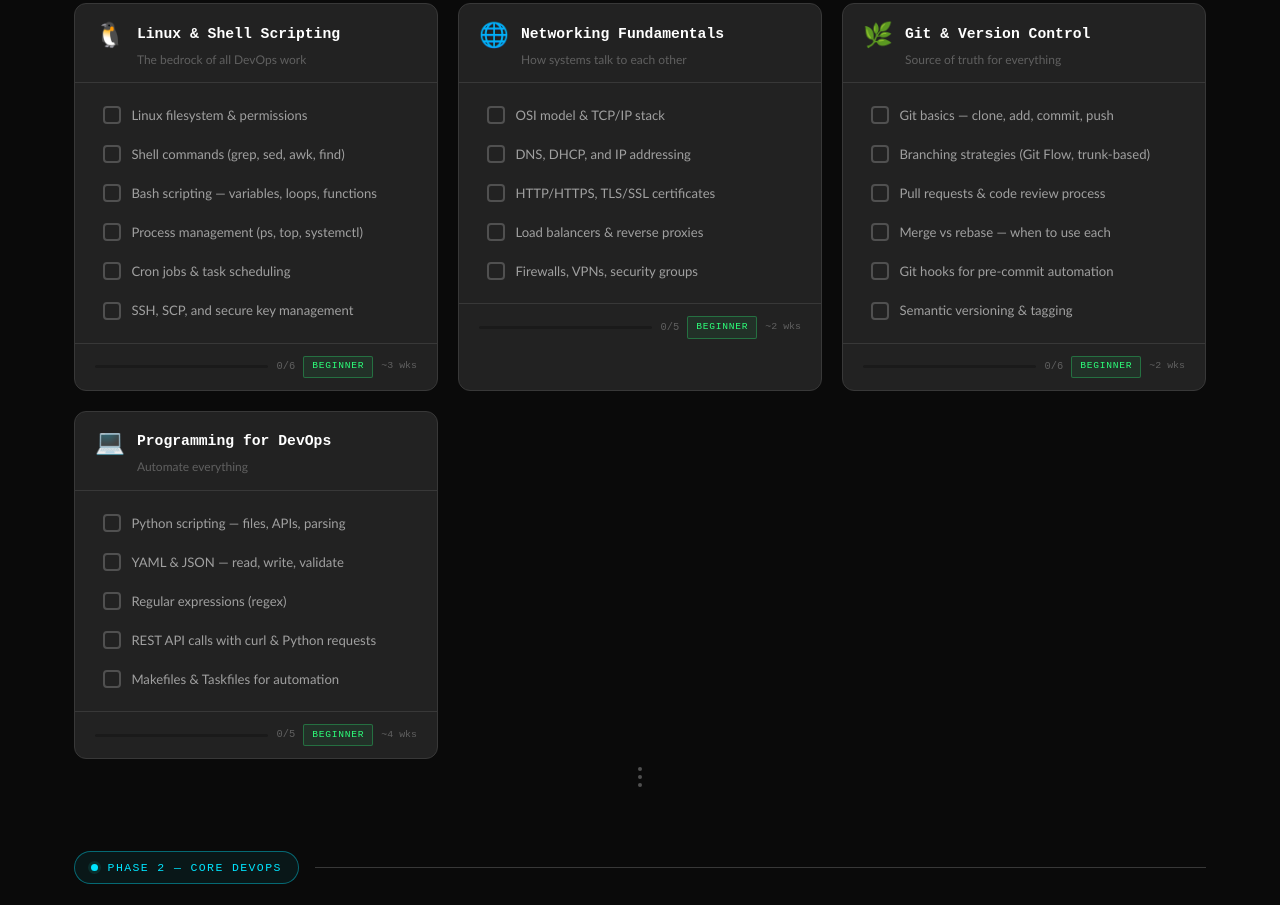
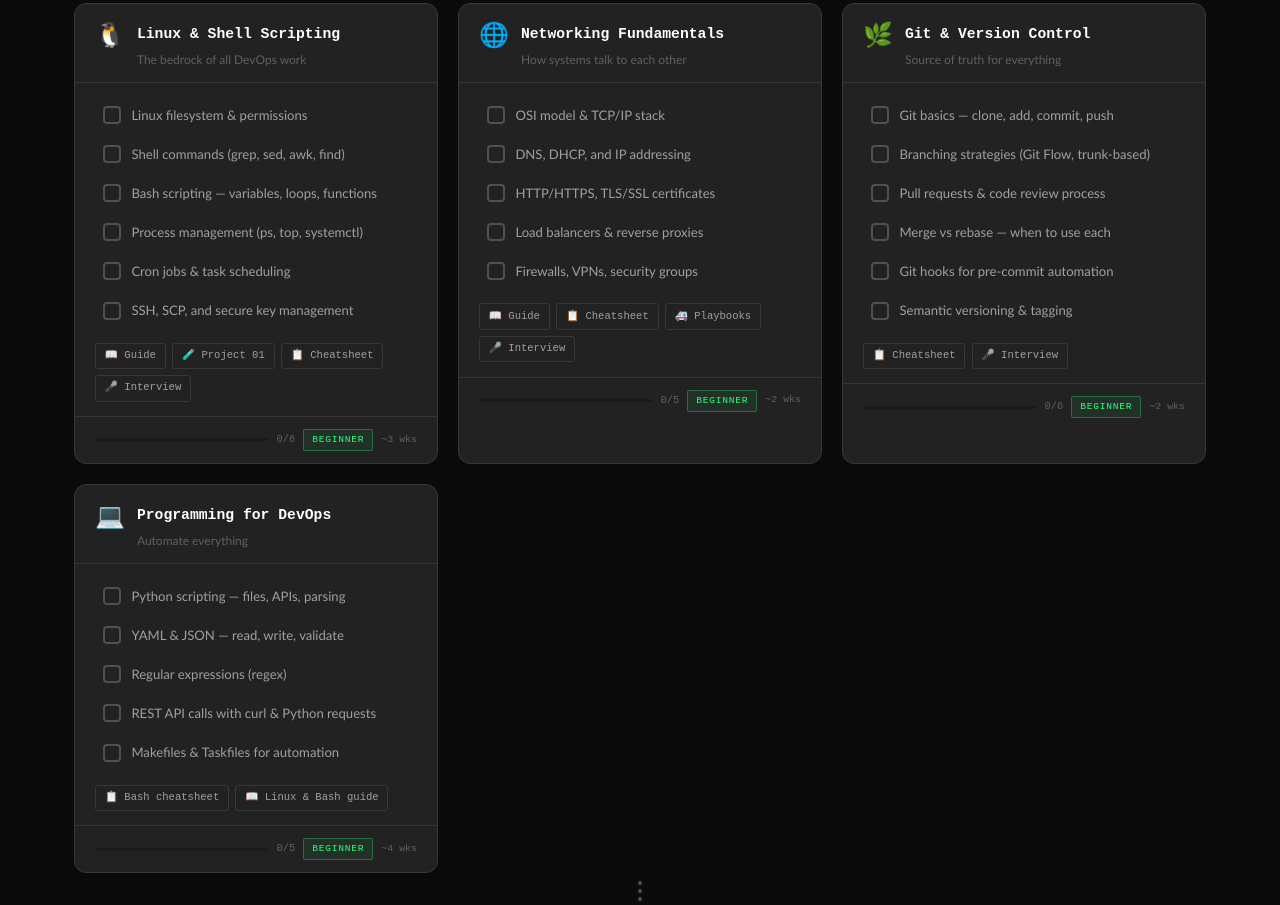
Before and after one commit to saadhussain07/devops_site, a plain HTML site: page roadmap.html in a window 1280 px wide. Shown: the part 969-1874 px from the top of the page. Drawn offline with Linux system fonts and the light colour scheme.

Commit message:
Roadmap: link every skill area to its guide, project, cheatsheet and interview prep
Each of the 17 skill cards now shows links to the matching learning
material. Also correct the skill count from '80+' to the 95 the
tracker actually counts.

Co-Authored-By: Claude Opus 5.5 <noreply@anthropic.com>
Claude-Session: https://claude.ai/code/session_016Le4ebuVBvTqc4a3Q8F1Aj

```diff
--- a/roadmap.html
+++ b/roadmap.html
@@ -272,6 +272,24 @@
       opacity: 0.75;
     }
 
+    .skill-links {
+      display: flex;
+      flex-wrap: wrap;
+      gap: 0.4rem;
+      padding: 0 1.25rem 0.9rem;
+    }
+    .skill-links a {
+      font-family: var(--font-mono);
+      font-size: 0.66rem;
+      padding: 0.2rem 0.55rem;
+      border: 1px solid var(--border);
+      border-radius: 3px;
+      color: var(--text-secondary);
+      text-decoration: none;
+      transition: all var(--transition);
+    }
+    .skill-links a:hover { border-color: var(--accent-green); color: var(--accent-green); }
+
     .skill-card-footer {
       padding: 0.75rem 1.25rem;
       border-top: 1px solid var(--border);
@@ -530,7 +548,7 @@
         <div class="summary-stat-label">Skill Areas</div>
       </div>
       <div class="summary-stat">
-        <div class="summary-stat-val">80+</div>
+        <div class="summary-stat-val">95</div>
         <div class="summary-stat-label">Individual Skills</div>
       </div>
       <div class="summary-stat">
@@ -586,6 +604,7 @@
               <li class="skill-item" data-skill="linux-6"><span class="skill-checkbox"></span>SSH, SCP, and secure key management</li>
             </ul>
           </div>
+          <div class="skill-links" aria-label="Learn this"><a href="blog-linux-for-devops.html">📖 Guide</a><a href="projects.html#linux-automation">🧪 Project 01</a><a href="cheatsheets.html#linux">📋 Cheatsheet</a><a href="interview.html#linux">🎤 Interview</a></div>
           <div class="skill-card-footer">
             <div class="skill-progress-mini"><div class="skill-progress-fill" style="width:0%"></div></div>
             <span class="skill-progress-txt">0/6</span>
@@ -612,6 +631,7 @@
               <li class="skill-item" data-skill="net-5"><span class="skill-checkbox"></span>Firewalls, VPNs, security groups</li>
             </ul>
           </div>
+          <div class="skill-links" aria-label="Learn this"><a href="blog-networking-fundamentals.html">📖 Guide</a><a href="cheatsheets.html#networking">📋 Cheatsheet</a><a href="troubleshooting.html#linux">🚑 Playbooks</a><a href="interview.html#networking">🎤 Interview</a></div>
           <div class="skill-card-footer">
             <div class="skill-progress-mini"><div class="skill-progress-fill" style="width:0%"></div></div>
             <span class="skill-progress-txt">0/5</span>
@@ -639,6 +659,7 @@
               <li class="skill-item" data-skill="git-6"><span class="skill-checkbox"></span>Semantic versioning & tagging</li>
             </ul>
           </div>
+          <div class="skill-links" aria-label="Learn this"><a href="cheatsheets.html#git">📋 Cheatsheet</a><a href="interview.html#git">🎤 Interview</a></div>
           <div class="skill-card-footer">
             <div class="skill-progress-mini"><div class="skill-progress-fill" style="width:0%"></div></div>
             <span class="skill-progress-txt">0/6</span>
@@ -665,6 +686,7 @@
               <li class="skill-item" data-skill="code-5"><span class="skill-checkbox"></span>Makefiles & Taskfiles for automation</li>
             </ul>
           </div>
+          <div class="skill-links" aria-label="Learn this"><a href="cheatsheets.html#bash">📋 Bash cheatsheet</a><a href="blog-linux-for-devops.html">📖 Linux & Bash guide</a></div>
           <div class="skill-card-footer">
             <div class="skill-progress-mini"><div class="skill-progress-fill" style="width:0%"></div></div>
             <span class="skill-progress-txt">0/5</span>
@@ -709,6 +731,7 @@
               <li class="skill-item" data-skill="c-6"><span class="skill-checkbox"></span>Container security scanning (Trivy, Snyk)</li>
             </ul>
           </div>
+          <div class="skill-links" aria-label="Learn this"><a href="blog-docker-guide.html">📖 Guide</a><a href="projects.html#containerise-app">🧪 Project 02</a><a href="cheatsheets.html#docker">📋 Cheatsheet</a><a href="interview.html#docker">🎤 Interview</a></div>
           <div class="skill-card-footer">
             <div class="skill-progress-mini"><div class="skill-progress-fill" style="width:0%"></div></div>
             <span class="skill-progress-txt">0/6</span>
@@ -736,6 +759,7 @@
               <li class="skill-item" data-skill="ci-6"><span class="skill-checkbox"></span>Deployment gates & approval workflows</li>
             </ul>
           </div>
+          <div class="skill-links" aria-label="Learn this"><a href="blog-cicd-github-actions.html">📖 Guide</a><a href="projects.html#cicd-pipeline">🧪 Project 03</a><a href="cheatsheets.html#github-actions">📋 Cheatsheet</a><a href="interview.html#cicd">🎤 Interview</a></div>
           <div class="skill-card-footer">
             <div class="skill-progress-mini"><div class="skill-progress-fill" style="width:0%"></div></div>
             <span class="skill-progress-txt">0/6</span>
@@ -762,6 +786,7 @@
               <li class="skill-item" data-skill="iac-5"><span class="skill-checkbox"></span>Drift detection & remediation</li>
             </ul>
           </div>
+          <div class="skill-links" aria-label="Learn this"><a href="blog-terraform-aws.html">📖 Guide</a><a href="projects.html#terraform-aws">🧪 Project 04</a><a href="cheatsheets.html#terraform">📋 Cheatsheet</a><a href="interview.html#iac">🎤 Interview</a></div>
           <div class="skill-card-footer">
             <div class="skill-progress-mini"><div class="skill-progress-fill" style="width:0%"></div></div>
             <span class="skill-progress-txt">0/5</span>
@@ -789,6 +814,7 @@
               <li class="skill-item" data-skill="cl-6"><span class="skill-checkbox"></span>Cloud certifications (AWS SAA, GCP ACE)</li>
             </ul>
           </div>
+          <div class="skill-links" aria-label="Learn this"><a href="blog-aws-core-services.html">📖 Guide</a><a href="cheatsheets.html#aws">📋 AWS CLI</a><a href="interview.html#cloud">🎤 Interview</a></div>
           <div class="skill-card-footer">
             <div class="skill-progress-mini"><div class="skill-progress-fill" style="width:0%"></div></div>
             <span class="skill-progress-txt">0/6</span>
@@ -816,6 +842,7 @@
               <li class="skill-item" data-skill="mon-6"><span class="skill-checkbox"></span>On-call, runbooks & incident response</li>
             </ul>
           </div>
+          <div class="skill-links" aria-label="Learn this"><a href="blog-prometheus-grafana.html">📖 Guide</a><a href="projects.html#observability">🧪 Project 06</a><a href="cheatsheets.html#prometheus">📋 PromQL</a><a href="interview.html#observability">🎤 Interview</a></div>
           <div class="skill-card-footer">
             <div class="skill-progress-mini"><div class="skill-progress-fill" style="width:0%"></div></div>
             <span class="skill-progress-txt">0/6</span>
@@ -861,6 +888,7 @@
               <li class="skill-item" data-skill="k-7"><span class="skill-checkbox"></span>CKA/CKAD certification</li>
             </ul>
           </div>
+          <div class="skill-links" aria-label="Learn this"><a href="blog-k8s-beginners.html">📖 Guide</a><a href="projects.html#k8s-helm">🧪 Project 05</a><a href="cheatsheets.html#kubernetes">📋 Cheatsheet</a><a href="troubleshooting.html#kubernetes">🚑 Playbooks</a><a href="interview.html#kubernetes">🎤 Interview</a></div>
           <div class="skill-card-footer">
             <div class="skill-progress-mini"><div class="skill-progress-fill" style="width:0%"></div></div>
             <span class="skill-progress-txt">0/7</span>
@@ -887,6 +915,7 @@
               <li class="skill-item" data-skill="go-5"><span class="skill-checkbox"></span>Image automation & update policies</li>
             </ul>
           </div>
+          <div class="skill-links" aria-label="Learn this"><a href="blog-gitops-argocd.html">📖 Guide</a><a href="projects.html#gitops-argocd">🧪 Project 07</a><a href="cheatsheets.html#argocd">📋 Argo CD</a></div>
           <div class="skill-card-footer">
             <div class="skill-progress-mini"><div class="skill-progress-fill" style="width:0%"></div></div>
             <span class="skill-progress-txt">0/5</span>
@@ -914,6 +943,7 @@
               <li class="skill-item" data-skill="sec-6"><span class="skill-checkbox"></span>Zero-trust networking & mTLS</li>
             </ul>
           </div>
+          <div class="skill-links" aria-label="Learn this"><a href="blog-devsecops-pipeline.html">📖 Guide</a><a href="projects.html#platform-capstone">🧪 Capstone</a><a href="interview.html#security">🎤 Interview</a></div>
           <div class="skill-card-footer">
             <div class="skill-progress-mini"><div class="skill-progress-fill" style="width:0%"></div></div>
             <span class="skill-progress-txt">0/6</span>
@@ -940,6 +970,7 @@
               <li class="skill-item" data-skill="ms-5"><span class="skill-checkbox"></span>API gateway patterns & rate limiting</li>
             </ul>
           </div>
+          <div class="skill-links" aria-label="Learn this"><a href="tools.html">🛠 Service mesh tools</a><a href="blog-networking-fundamentals.html">📖 Networking guide</a></div>
           <div class="skill-card-footer">
             <div class="skill-progress-mini"><div class="skill-progress-fill" style="width:0%"></div></div>
             <span class="skill-progress-txt">0/5</span>
@@ -983,6 +1014,7 @@
               <li class="skill-item" data-skill="pe-5"><span class="skill-checkbox"></span>Golden path templates & paved roads</li>
             </ul>
           </div>
+          <div class="skill-links" aria-label="Learn this"><a href="projects.html#platform-capstone">🧪 Capstone</a><a href="blog-gitops-argocd.html">📖 GitOps guide</a></div>
           <div class="skill-card-footer">
             <div class="skill-progress-mini"><div class="skill-progress-fill" style="width:0%"></div></div>
             <span class="skill-progress-txt">0/5</span>
@@ -1010,6 +1042,7 @@
               <li class="skill-item" data-skill="sre-6"><span class="skill-checkbox"></span>Toil measurement & elimination</li>
             </ul>
           </div>
+          <div class="skill-links" aria-label="Learn this"><a href="blog-sre-fundamentals.html">📖 Guide</a><a href="blog-dora-metrics.html">📖 DORA metrics</a><a href="troubleshooting.html">🚑 Playbooks</a><a href="interview.html#observability">🎤 Interview</a></div>
           <div class="skill-card-footer">
             <div class="skill-progress-mini"><div class="skill-progress-fill" style="width:0%"></div></div>
             <span class="skill-progress-txt">0/6</span>
@@ -1036,6 +1069,7 @@
               <li class="skill-item" data-skill="fo-5"><span class="skill-checkbox"></span>FinOps Foundation certification</li>
             </ul>
           </div>
+          <div class="skill-links" aria-label="Learn this"><a href="blog-aws-core-services.html#cost-habits-that-matter">📖 AWS cost habits</a></div>
           <div class="skill-card-footer">
             <div class="skill-progress-mini"><div class="skill-progress-fill" style="width:0%"></div></div>
             <span class="skill-progress-txt">0/5</span>
@@ -1062,6 +1096,7 @@
               <li class="skill-item" data-skill="ai-5"><span class="skill-checkbox"></span>GitHub Copilot & AI code review in CI</li>
             </ul>
           </div>
+          <div class="skill-links" aria-label="Learn this"><a href="blog-ai-in-devops.html">📖 AI in DevOps</a><a href="aiops.html">🧠 AIOps</a></div>
           <div class="skill-card-footer">
             <div class="skill-progress-mini"><div class="skill-progress-fill" style="width:0%"></div></div>
             <span class="skill-progress-txt">0/5</span>
@@ -1078,7 +1113,7 @@
       <div class="cta-banner" style="text-align:center; justify-content:center; flex-direction:column;">
         <div style="font-size:3rem; margin-bottom:1rem;">🎉</div>
         <h2>Roadmap Complete! <span class="text-green">You're a DevOps Pro.</span></h2>
-        <p style="margin:0.75rem auto 2rem; max-width:480px;">You've worked through all 4 phases and 80+ skills. Time to contribute back to the community — write, speak, open source.</p>
+        <p style="margin:0.75rem auto 2rem; max-width:480px;">You've worked through all 4 phases and 95 skills. Time to contribute back to the community — write, speak, open source.</p>
         <div style="display:flex; gap:1rem; justify-content:center; flex-wrap:wrap; position:relative; z-index:1;">
           <a href="contact.html" class="btn btn-primary">Get In Touch</a>
           <a href="tools.html"   class="btn btn-secondary">Explore Tools</a>
```
Also changed, not shown: search.html (+1 -1 lines).
